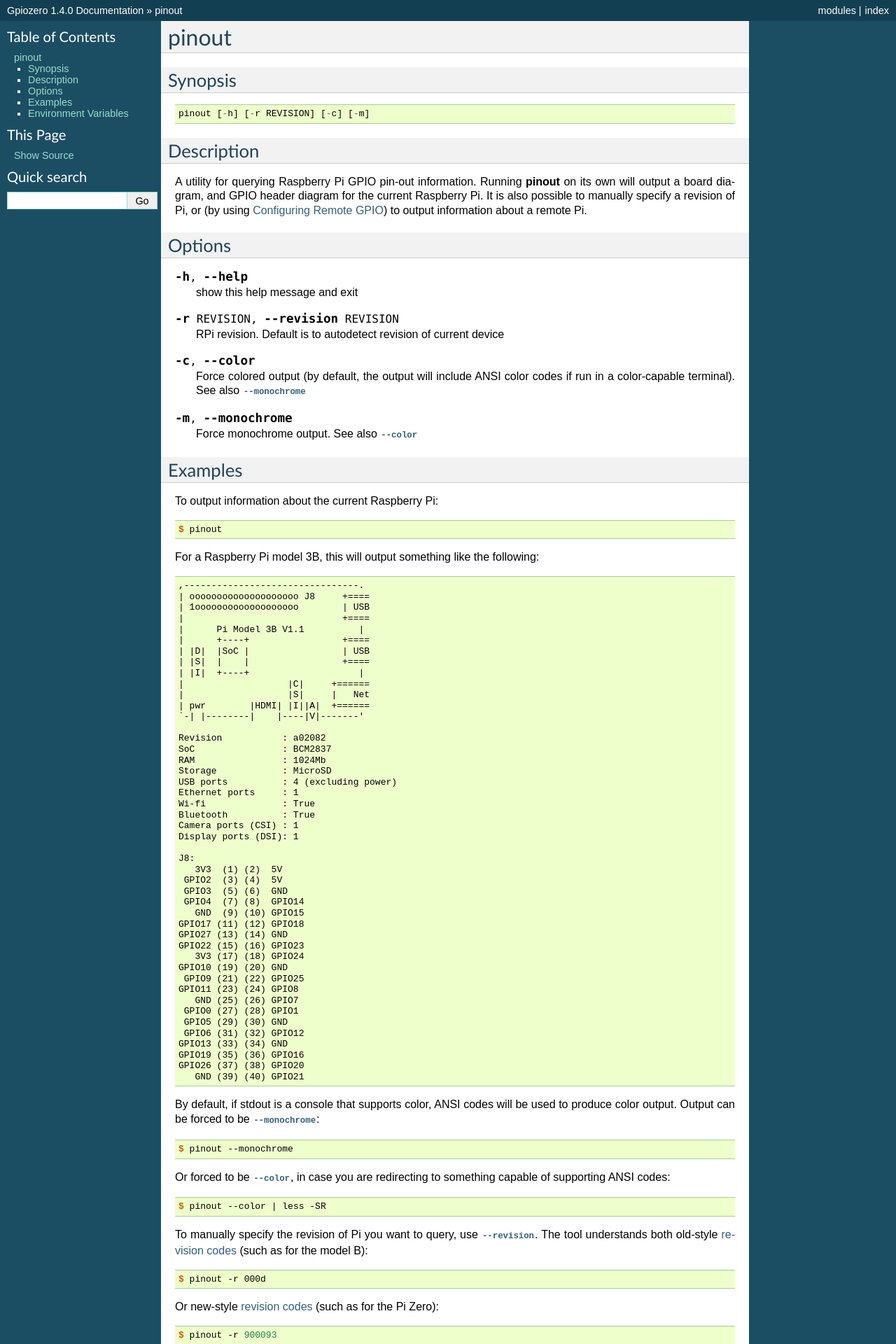
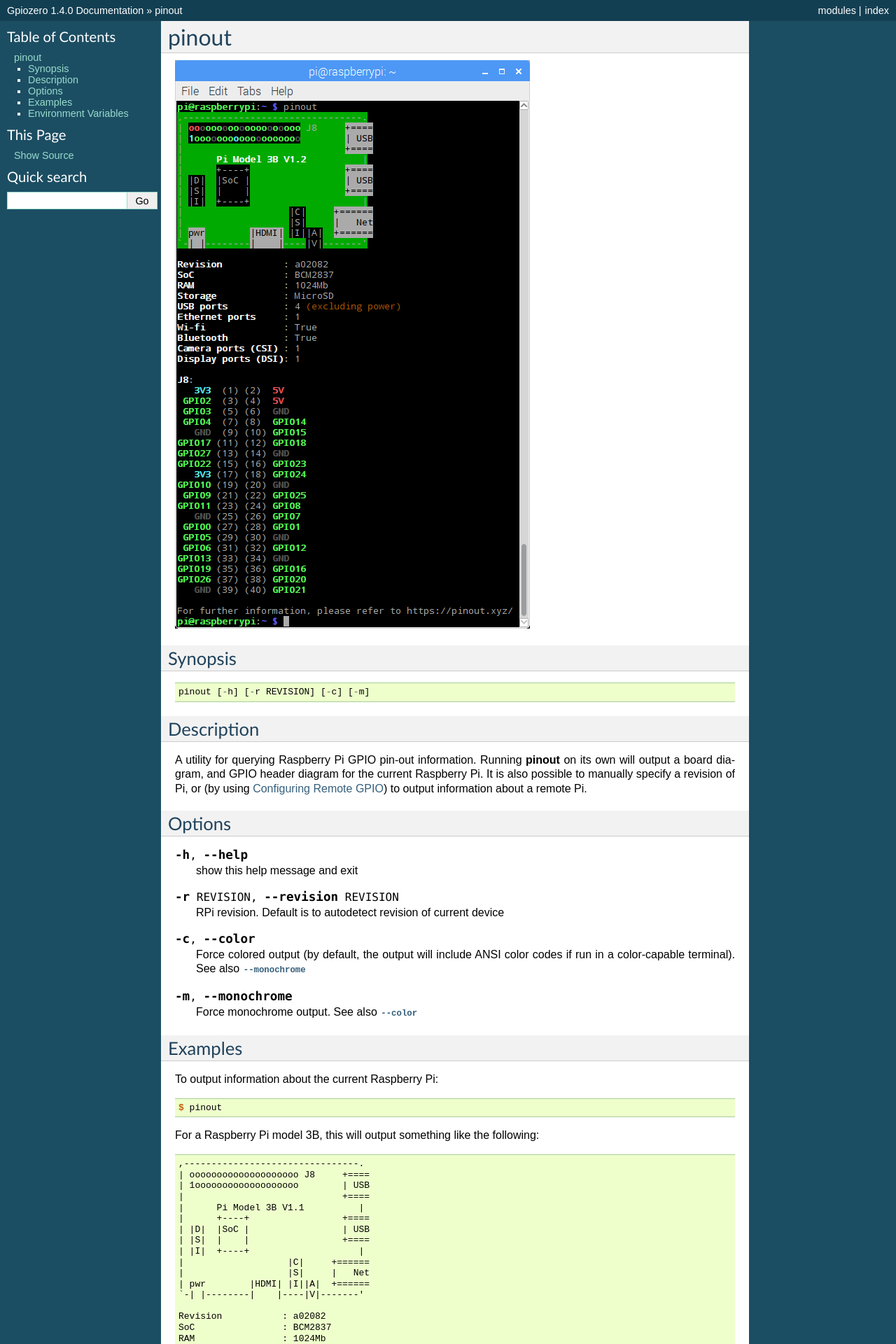
Before and after one commit to gpiozero/gpiozero, a Sphinx documentation site: the page built from docs/cli_pinout.rst, in a window 1280 px wide. Shown: the top 1920 px of the page at 70% size. Built offline with Sphinx 7.4.7, drawn with Linux system fonts in a browser that asks for light colours.

Commit message:
Add pinout screenshot to docs page

```diff
--- a/docs/cli_pinout.rst
+++ b/docs/cli_pinout.rst
@@ -1,5 +1,7 @@
 pinout
 ======
+
+.. image:: images/pinout_pi3.png
 
 Synopsis
 --------
```
Also changed, not shown: docs/images/pinout_pi3.png (added).
